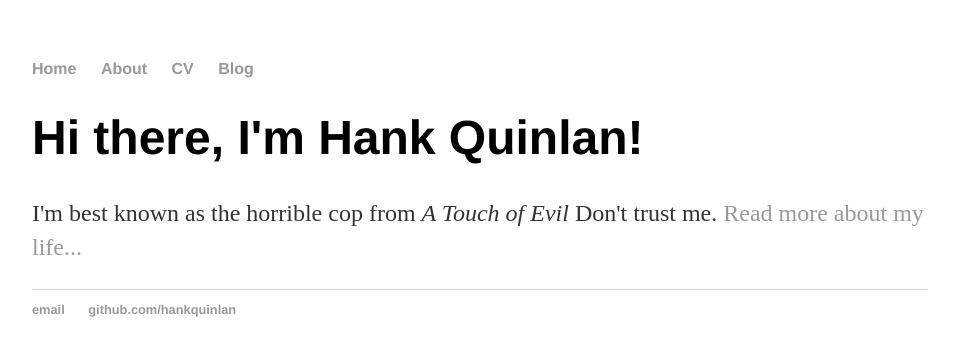
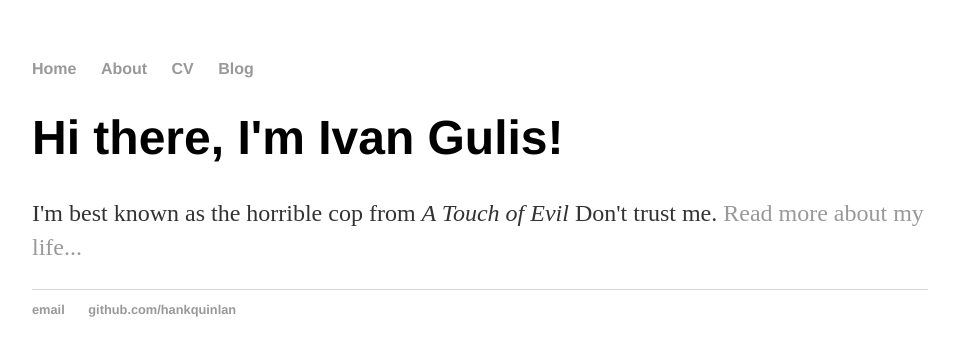
Before and after one commit to Bloodxy/Bloodxy.github.io, a Jekyll site: the page built from index.html, in a window 1280 px wide. Shown: the top 356 px of the page, without its empty margins (160-1115 px from the left). Built offline with Jekyll 4.4.1, drawn with Linux system fonts in a browser that asks for light colours.

Commit message:
Update index.html

```diff
--- a/index.html
+++ b/index.html
@@ -3,6 +3,6 @@ layout: default
 title: Ivan Gulis, študent FIIT
 ---
 <div class="blurb">
-	<h1>Hi there, I'm Hank Quinlan!</h1>
+	<h1>Hi there, I'm Ivan Gulis!</h1>
 	<p>I'm best known as the horrible cop from <em>A Touch of Evil</em> Don't trust me. <a href="/about">Read more about my life...</a></p>
 </div><!-- /.blurb -->
```
